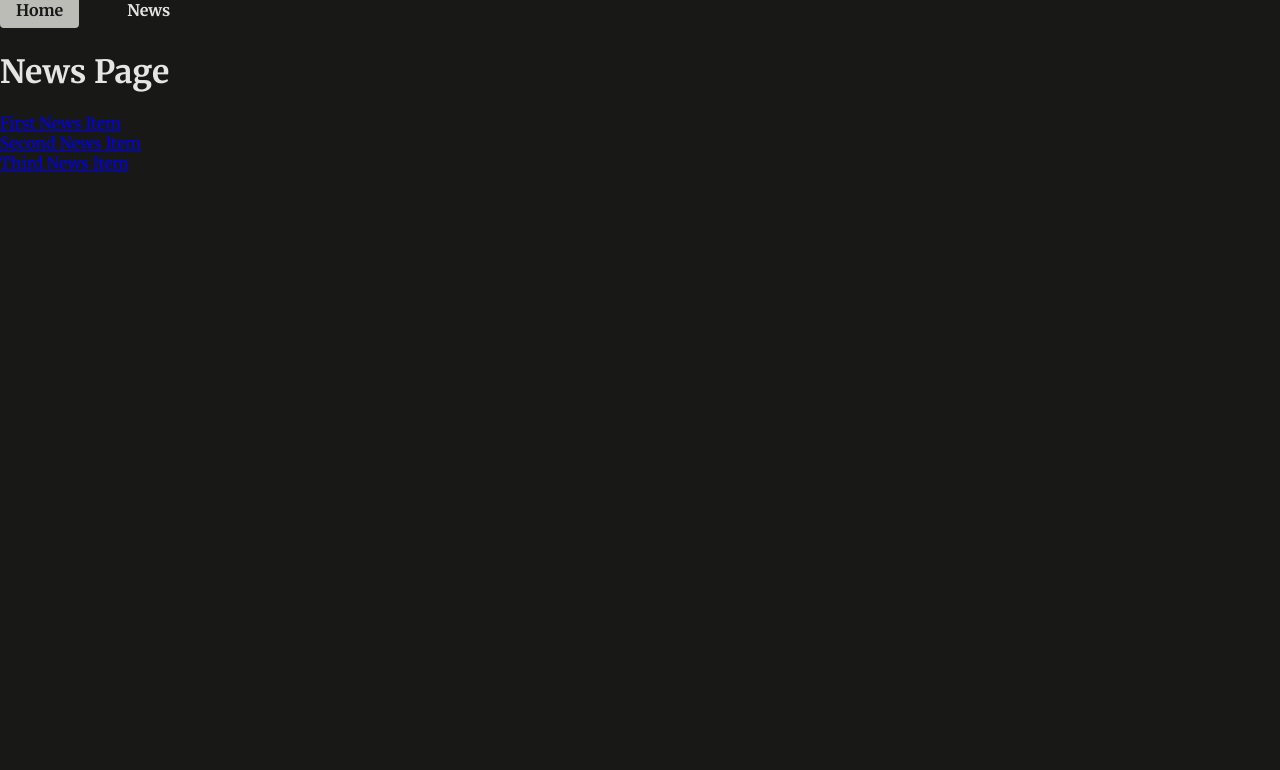
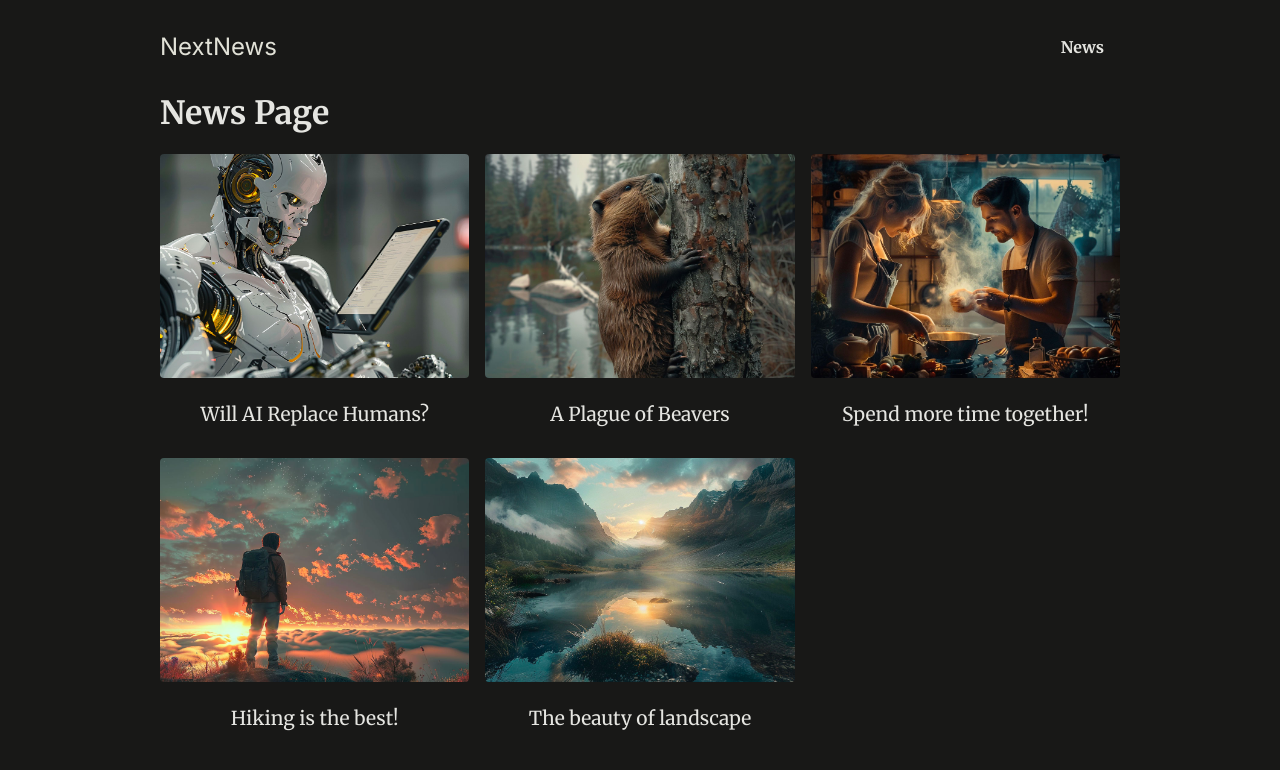
Before and after one commit to jamezaguiar/nextjs-the-complete-guide, a Next.js app in the folder routing-rendering/: page /news in a window 1280 px wide. Shown: the top 770 px of the page. Built offline with nearby package versions, Linux system fonts and the light colour scheme.

Commit message:
app styling and using dummy data

```diff
--- a/routing-rendering/app/layout.js
+++ b/routing-rendering/app/layout.js
@@ -10,8 +10,10 @@
   return (
     <html lang="en">
       <body>
-        <MainHeader />
-        {children}
+        <div id="page">
+          <MainHeader />
+          {children}
+        </div>
       </body>
     </html>
   );
--- a/routing-rendering/app/news/page.js
+++ b/routing-rendering/app/news/page.js
@@ -1,19 +1,19 @@
+import { DUMMY_NEWS } from "@/dummy-news";
 import Link from "next/link";
 
 export default function NewsPage() {
   return (
     <>
       <h1>News Page</h1>
-      <ul>
-        <li>
-          <Link href="/news/1">First News Item</Link>
-        </li>
-        <li>
-          <Link href="/news/2">Second News Item</Link>
-        </li>
-        <li>
-          <Link href="/news/3">Third News Item</Link>
-        </li>
+      <ul className="news-list">
+        {DUMMY_NEWS.map((news) => (
+          <li key={news.id}>
+            <Link href={`/news/${news.slug}`}>
+              <img src={`/images/news/${news.image}`} alt={news.title} />
+              <span>{news.title}</span>
+            </Link>
+          </li>
+        ))}
       </ul>
     </>
   );
--- a/routing-rendering/components/main-header.js
+++ b/routing-rendering/components/main-header.js
@@ -3,14 +3,16 @@
 export default function MainHeader() {
   return (
     <header id="main-header">
-      <ul>
-        <li>
-          <Link href="/">Home</Link>
-        </li>
-        <li>
-          <Link href="/news">News</Link>
-        </li>
-      </ul>
+      <div id="logo">
+        <Link href="/">NextNews</Link>
+      </div>
+      <nav>
+        <ul>
+          <li>
+            <Link href="/news">News</Link>
+          </li>
+        </ul>
+      </nav>
     </header>
   );
 }
--- /dev/null
+++ b/routing-rendering/dummy-news.js
@@ -0,0 +1,47 @@
+export const DUMMY_NEWS = [
+  {
+    id: "n1",
+    slug: "will-ai-replace-humans",
+    title: "Will AI Replace Humans?",
+    image: "ai-robot.jpg",
+    date: "2021-07-01",
+    content:
+      "Since late 2022 AI is on the rise and therefore many people worry whether AI will replace humans. The answer is not that simple. AI is a tool that can be used to automate tasks, but it can also be used to augment human capabilities. The future is not set in stone, but it is clear that AI will play a big role in the future. The question is how we will use it.",
+  },
+  {
+    id: "n2",
+    slug: "beaver-plague",
+    title: "A Plague of Beavers",
+    image: "beaver.jpg",
+    date: "2022-05-01",
+    content:
+      "Beavers are taking over the world. They are building dams everywhere and flooding entire cities. What can we do to stop them?",
+  },
+  {
+    id: "n3",
+    slug: "couple-cooking",
+    title: "Spend more time together!",
+    image: "couple-cooking.jpg",
+    date: "2024-03-01",
+    content:
+      "Cooking together is a great way to spend more time with your partner. It is fun and you get to eat something delicious afterwards. What are you waiting for? Get cooking!",
+  },
+  {
+    id: "n4",
+    slug: "hiking",
+    title: "Hiking is the best!",
+    image: "hiking.jpg",
+    date: "2024-01-01",
+    content:
+      "Hiking is a great way to get some exercise and enjoy the great outdoors. It is also a great way to clear your mind and reduce stress. So what are you waiting for? Get out there and start hiking!",
+  },
+  {
+    id: "n5",
+    slug: "landscape",
+    title: "The beauty of landscape",
+    image: "landscape.jpg",
+    date: "2022-07-01",
+    content:
+      "Landscape photography is a great way to capture the beauty of nature. It is also a great way to get outside and enjoy the great outdoors. So what are you waiting for? Get out there and start taking some pictures!",
+  },
+];
```
Also changed, not shown: routing-rendering/app/news/[id]/page.js (deleted, +0 -10 lines), routing-rendering/app/news/[slug]/page.js (added, +17 -0 lines).
